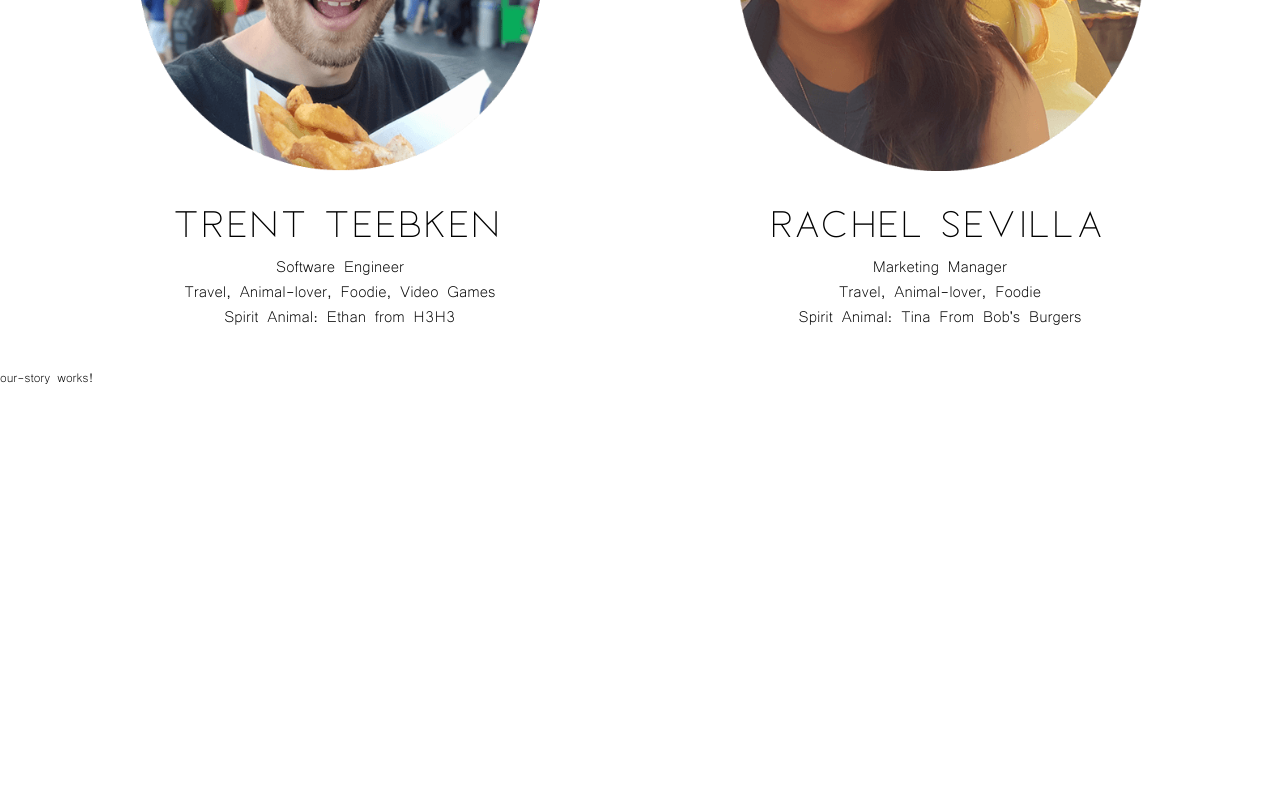
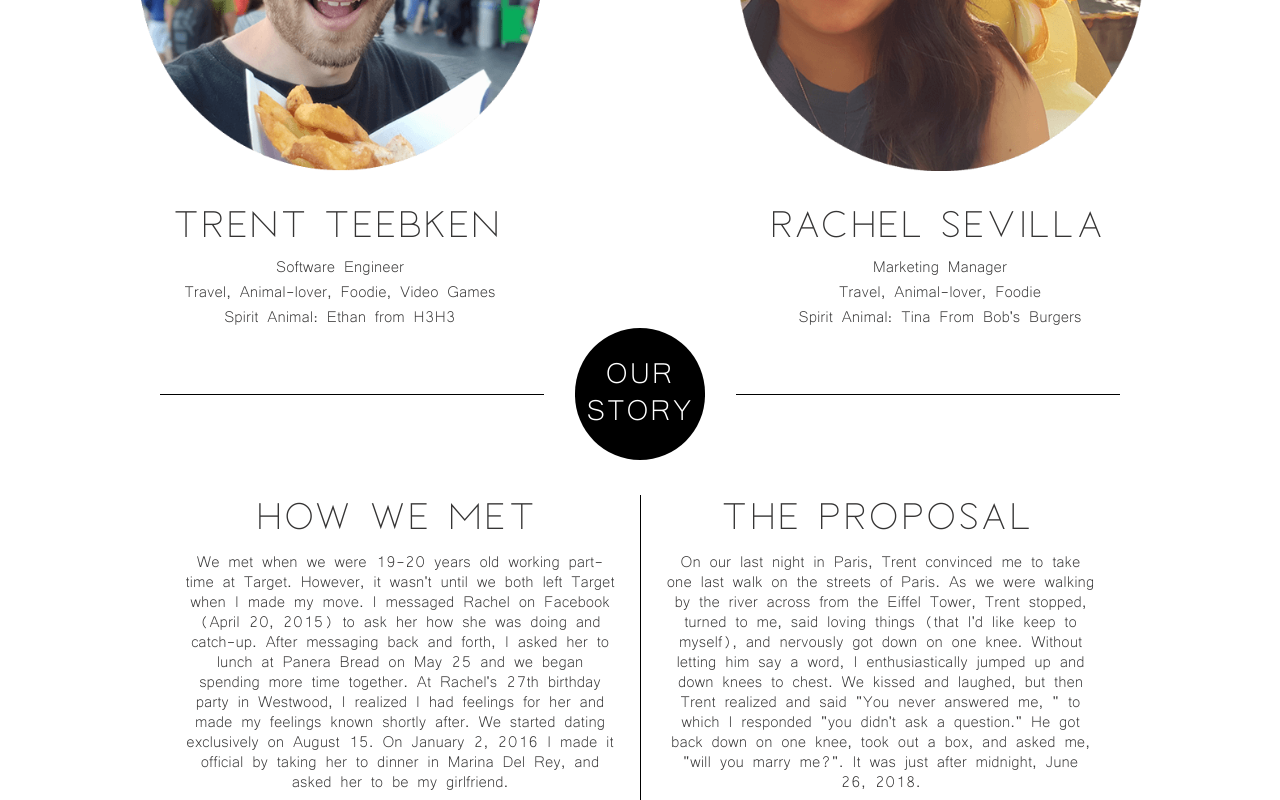
Before and after one commit to tbone1020/TeebkenWedding2019, an Angular app: page / in a window 1280 px wide. Shown: the part 874-1674 px from the top of the page. Before the commit the page ends 1258 px from the top, so only its background shows below. Built offline with nearby package versions, Linux system fonts and the light colour scheme.

Commit message:
continue building our story section

```diff
--- a/src/app/about/about.component.css
+++ b/src/app/about/about.component.css
@@ -1,8 +1,7 @@
 .bride-groom {
   padding-bottom: 40px;
-  padding: 40px 0;
+  padding: 40px 0 0;
 }
-
 
 @media screen and (min-width: 769px) {
   .bride-groom {
--- a/src/app/app.module.ts
+++ b/src/app/app.module.ts
@@ -8,6 +8,8 @@ import { AboutComponent } from './about/about.component';
 import { NavigationComponent } from './header/navigation/navigation.component';
 import { HimHerBioComponent } from './about/him-her-bio/him-her-bio.component';
 import { OurStoryComponent } from './our-story/our-story.component';
+import { OurStoryDividerComponent } from './our-story/our-story-divider/our-story-divider.component';
+import { StoriesComponent } from './our-story/stories/stories.component';
 
 
 @NgModule({
@@ -17,7 +19,9 @@ import { OurStoryComponent } from './our-story/our-story.component';
     AboutComponent,
     NavigationComponent,
     HimHerBioComponent,
-    OurStoryComponent
+    OurStoryComponent,
+    OurStoryDividerComponent,
+    StoriesComponent
   ],
   imports: [
     BrowserModule
--- /dev/null
+++ b/src/app/our-story/our-story-divider/our-story-divider.component.css
@@ -0,0 +1,29 @@
+.divider {
+  display: grid;
+}
+
+.divider__line {
+  height: 1px;
+  background: black;
+  align-self: center;
+}
+.divider__text {
+  -webkit-border-radius: 100px;
+  border-radius: 100px;
+  background: black;
+  color: white;
+  width: 130px;
+  padding: 23px 0 35px;
+  margin: auto;
+  letter-spacing: 2px;
+  font-size: 37px;
+  text-align: center;
+}
+
+@media screen and (min-width: 769px) {
+  .divider {
+    grid-template-columns: 40% 20% 40%;
+    max-width: 960px;
+    margin: 0 auto;
+  }
+}
--- /dev/null
+++ b/src/app/our-story/our-story-divider/our-story-divider.component.html
@@ -0,0 +1,5 @@
+<section class="our-story__divider divider">
+  <div class="divider__line"></div>
+  <article class="divider__text">OUR STORY</article>
+  <div class="divider__line"></div>
+</section>
--- /dev/null
+++ b/src/app/our-story/our-story-divider/our-story-divider.component.ts
@@ -0,0 +1,15 @@
+import { Component, OnInit } from '@angular/core';
+
+@Component({
+  selector: 'app-our-story-divider',
+  templateUrl: './our-story-divider.component.html',
+  styleUrls: ['./our-story-divider.component.css']
+})
+export class OurStoryDividerComponent implements OnInit {
+
+  constructor() { }
+
+  ngOnInit() {
+  }
+
+}
--- a/src/app/our-story/our-story.component.css
+++ b/src/app/our-story/our-story.component.css
@@ -0,0 +1,13 @@
+.our-story__wrapper {
+  display: grid;
+  max-width: 960px;
+  margin: 35px auto 0;
+  text-align: center;
+}
+
+@media screen and (min-width: 769px) {
+  .our-story__wrapper {
+    grid-template-columns: 1fr 1fr;
+    padding: 0 15px;
+  }
+}
--- a/src/app/our-story/our-story.component.html
+++ b/src/app/our-story/our-story.component.html
@@ -1,3 +1,14 @@
-<p>
-  our-story works!
-</p>
+<section class="our-story">
+  <app-our-story-divider></app-our-story-divider>
+  <article class="our-story__wrapper">
+    <app-stories
+      header="How we met"
+      story="We met when we were 19-20 years old working part-time at Target. However, it wasn't until we both left Target when I made my move. I messaged Rachel on Facebook (April 20, 2015) to ask her how she was doing and catch-up. After messaging back and forth, I asked her to lunch at Panera Bread on May 25 and we began spending more time together. At Rachel's 27th birthday party in Westwood, I realized I had feelings for her and made my feelings known shortly after. We started dating exclusively on August 15. On January 2, 2016 I made it official by taking her to dinner in Marina Del Rey, and asked her to be my girlfriend."
+      modifier="our-story--left-lean"></app-stories>
+
+    <app-stories
+      header="The Proposal"
+      story="On our last night in Paris, Trent convinced me to take one last walk on the streets of Paris. As we were walking by the river across from the Eiffel Tower, Trent stopped, turned to me, said loving things (that I'd like keep to myself), and nervously got down on one knee. Without letting him say a word, I enthusiastically jumped up and down knees to chest. We kissed and laughed, but then Trent realized and said &quot;You never answered me, &quot; to which I responded &quot;you didn't ask a question.&quot; He got back down on one knee, took out a box, and asked me, &quot;will you marry me?&quot;. It was just after midnight, June 26, 2018."
+      modifier="our-story--right-lean our-story--left-border"></app-stories>
+  </article>
+</section>
--- /dev/null
+++ b/src/app/our-story/stories/stories.component.css
@@ -0,0 +1,28 @@
+.stories {
+  padding: 0 25px 10px;
+}
+
+.stories__header {
+  text-transform: uppercase;
+  font-family: 'LOVES';
+  color: #353434;
+  font-size: 45px;
+  padding: 0 0 15px;
+  letter-spacing: 3px;
+}
+.stories__text {
+  line-height: 20px;
+}
+
+@media screen and (min-width: 769px) {
+
+  .stories__header {
+    font-size: 40px;
+  }
+  .stories__text {
+    font-size: 20px;
+  }
+  .our-story--left-border {
+    border-left: 1px solid black;
+  }
+}
--- /dev/null
+++ b/src/app/our-story/stories/stories.component.html
@@ -0,0 +1,4 @@
+<article class="our-story stories {{ modifier }}">
+  <h1 class="stories__header">{{ header }}</h1>
+  <p class="stories__text">{{ story }}</p>
+</article>
--- /dev/null
+++ b/src/app/our-story/stories/stories.component.ts
@@ -0,0 +1,19 @@
+import { Component, OnInit, Input } from '@angular/core';
+
+@Component({
+  selector: 'app-stories',
+  templateUrl: './stories.component.html',
+  styleUrls: ['./stories.component.css']
+})
+export class StoriesComponent implements OnInit {
+
+  @Input() header: string;
+  @Input() story: string;
+  @Input() modifier: string;
+
+  constructor() { }
+
+  ngOnInit() {
+  }
+
+}
--- a/src/styles.css
+++ b/src/styles.css
@@ -1,6 +1,7 @@
 /* You can add global styles to this file, and also import other style files */
 body {
   font-family: 'MicrosoftYiBaiti';
+  color: #353434;
   -webkit-font-smoothing: antialiased;
   -moz-osx-font-smoothing: grayscale;
 }
```
Also changed, not shown: 2 other files (tests, documents, lock files or other folders).
